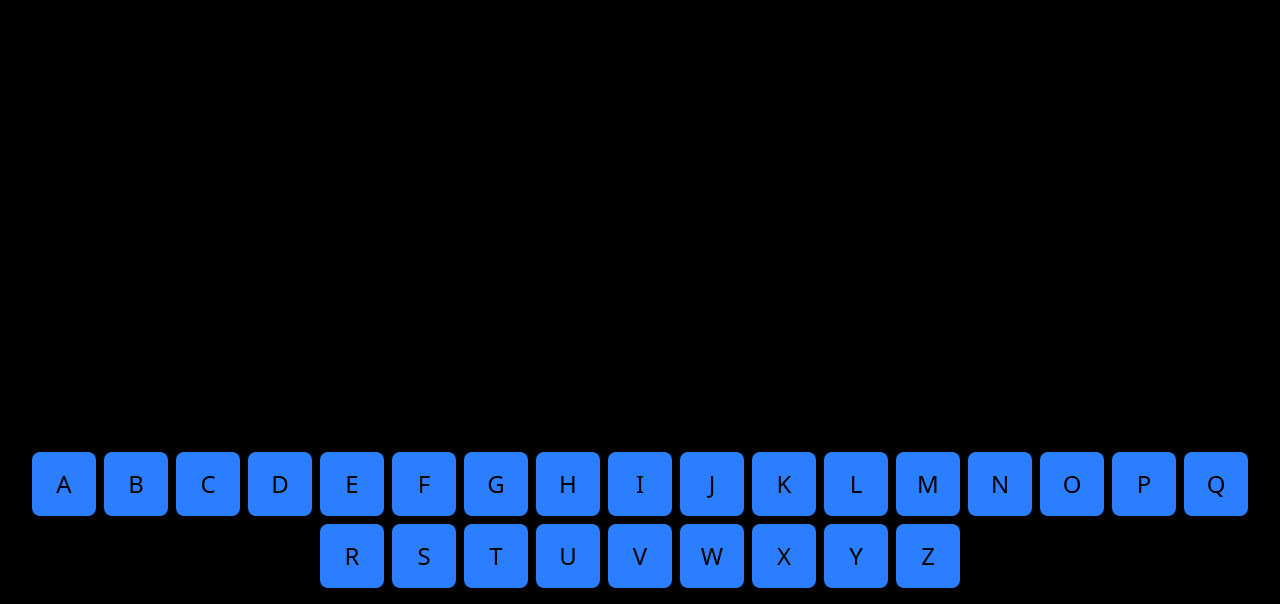
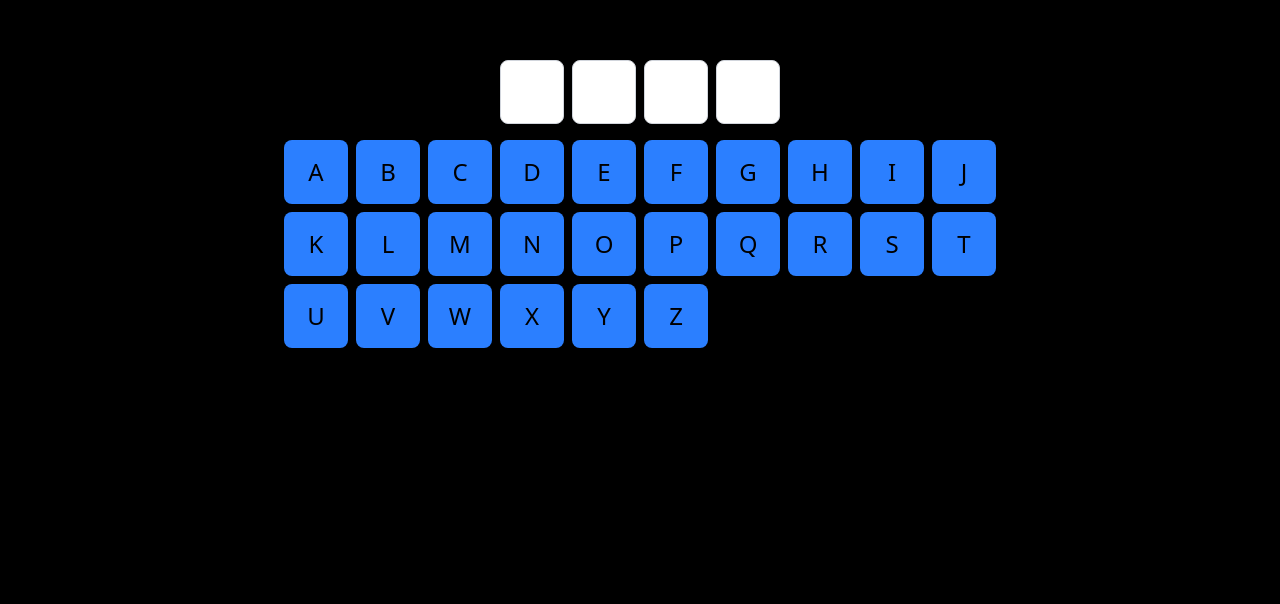
Before and after one commit to kalim-Asim/Hangmen, a React (Vite) app: page / in a window 1280 px wide. Shown: the part 196-800 px from the top of the page. Built offline with nearby package versions, Linux system fonts and the light colour scheme.

Commit message:
input box

```diff
--- a/src/App.tsx
+++ b/src/App.tsx
@@ -5,6 +5,7 @@ const Word = "PUSH";
 
 function App() {
   const [disabledKeys, setDisabledKeys] = useState(Array(26).fill(false));
+  const [inputs, setInputs] = useState(Array(4).fill("")); // Four input boxes
 
   const handleKeyPress = (letter: string) => {
     const index = letter.charCodeAt(0) - 65;
@@ -13,11 +14,44 @@ function App() {
       newState[index] = true;
       return newState;
     });
+
+    // Auto-fill first empty input box
+    setInputs((prev) => {
+      const newInputs = [...prev];
+      const emptyIndex = newInputs.findIndex((val) => val === "");
+      if (emptyIndex !== -1) {
+        newInputs[emptyIndex] = letter;
+      }
+      return newInputs;
+    });
+  };
+
+  const handleInputChange = (index: number, value: string) => {
+    setInputs((prev) => {
+      const newInputs = [...prev];
+      newInputs[index] = value;
+      return newInputs;
+    });
   };
 
   return (
-    <div className="flex justify-center items-end h-screen bg-black p-4">
-      <div className="flex flex-wrap justify-center gap-2">
+    <div className="flex flex-col justify-center items-center h-screen bg-black p-4">
+      {/* Four Input Boxes */}
+      <div className="flex gap-2 mb-4">
+        {inputs.map((val, i) => (
+          <input
+            key={i}
+            type="text"
+            value={val}
+            onChange={(e) => handleInputChange(i, e.target.value.toUpperCase())}
+            className="w-16 h-16 text-2xl text-center uppercase border border-gray-300 rounded-lg bg-white outline-none"
+            maxLength={1}
+          />
+        ))}
+      </div>
+
+      {/* Keyboard */}
+      <div className="grid grid-cols-10 gap-2">
         {Array.from({ length: 26 }, (_, i) => {
           const letter = String.fromCharCode(65 + i);
           return (
```
